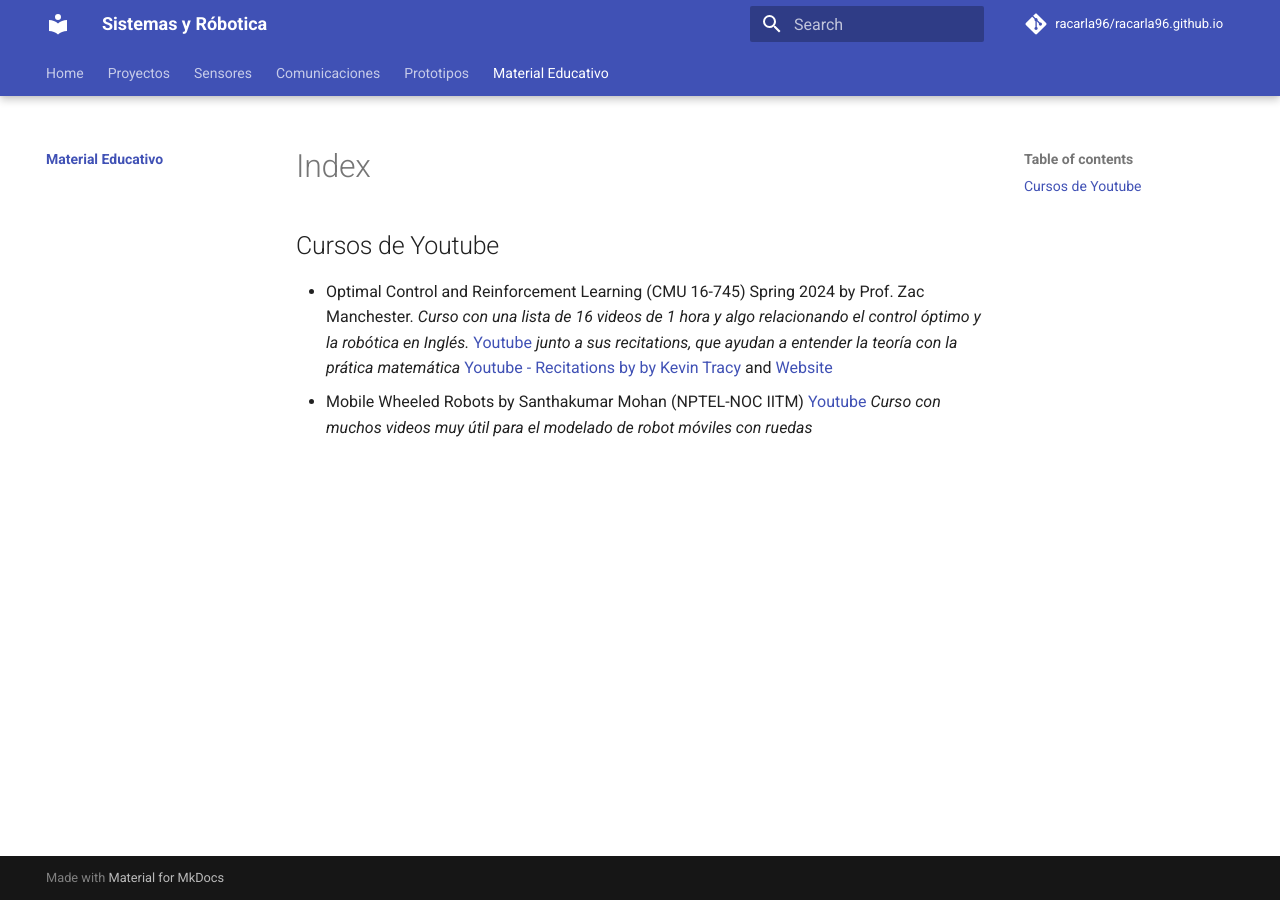
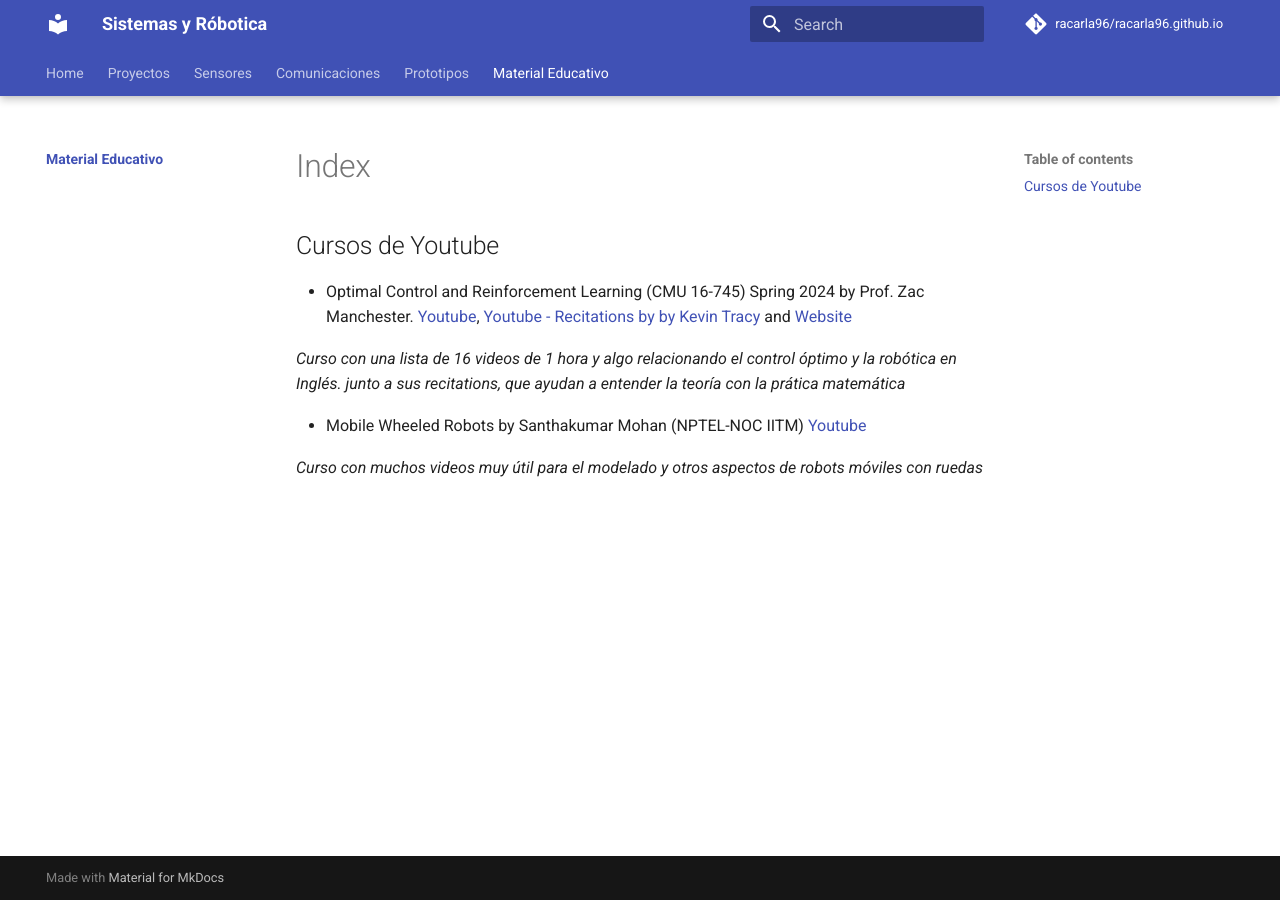
Before and after one commit to racarla96/racarla96.github.io, an MkDocs documentation site: the page built from docs/material_educativo/index.md, in a window 1280 px wide. Built offline with MkDocs 1.6.1 and Material for MkDocs 9.7.7, drawn with Linux system fonts in a browser that asks for light colours; comment, search, counter and statistics services are not loaded.

```diff
--- a/docs/material_educativo/index.md
+++ b/docs/material_educativo/index.md
@@ -1,3 +1,8 @@
 ## Cursos de Youtube
-- Optimal Control and Reinforcement Learning (CMU 16-745) Spring 2024 by Prof. Zac Manchester. *Curso con una lista de 16 videos de 1 hora y algo relacionando el control óptimo y la robótica en Inglés.* [Youtube](https://youtu.be/Kj88Nory8ec?si=JU_qB1Aj_pqWQH1w) *junto a sus recitations, que ayudan a entender la teoría con la prática matemática* [Youtube - Recitations by by Kevin Tracy](https://youtu.be/97JZi5ztc3c?si=IyFwk7nXSawswAbh) and [Website](https://optimalcontrol.ri.cmu.edu/)
-- Mobile Wheeled Robots by Santhakumar Mohan (NPTEL-NOC IITM) [Youtube](https://youtu.be/k5Er0-HD-qw?si=WM3t4IZw0d4dJgsa) *Curso con muchos videos muy útil para el modelado de robot móviles con ruedas*
+- Optimal Control and Reinforcement Learning (CMU 16-745) Spring 2024 by Prof. Zac Manchester.  [Youtube](https://youtu.be/Kj88Nory8ec?si=JU_qB1Aj_pqWQH1w), [Youtube - Recitations by by Kevin Tracy](https://youtu.be/97JZi5ztc3c?si=IyFwk7nXSawswAbh) and [Website](https://optimalcontrol.ri.cmu.edu/)
+
+*Curso con una lista de 16 videos de 1 hora y algo relacionando el control óptimo y la robótica en Inglés. junto a sus recitations, que ayudan a entender la teoría con la prática matemática*
+
+- Mobile Wheeled Robots by Santhakumar Mohan (NPTEL-NOC IITM) [Youtube](https://youtu.be/k5Er0-HD-qw?si=WM3t4IZw0d4dJgsa)
+
+*Curso con muchos videos muy útil para el modelado y otros aspectos de robots móviles con ruedas*
```
Also changed, not shown: docs/quanser/index.md (+42 -9 lines), docs/quanser/img/conector-din-4-pines-macho-motor-wiring.jpg (added), docs/quanser/img/driver_dc_function.png (added), docs/quanser/img/driver_dc_highlights.png (added), docs/quanser/img/driver_dc_logic.png (added), docs/quanser/img/driver_dc_parameters.png (added), docs/quanser/img/driver_dc_precautions.png (added), docs/quanser/img/driver_dc_product_size.png (added), docs/quanser/img/driver_dc_schematics.png (added), 1 other file.
